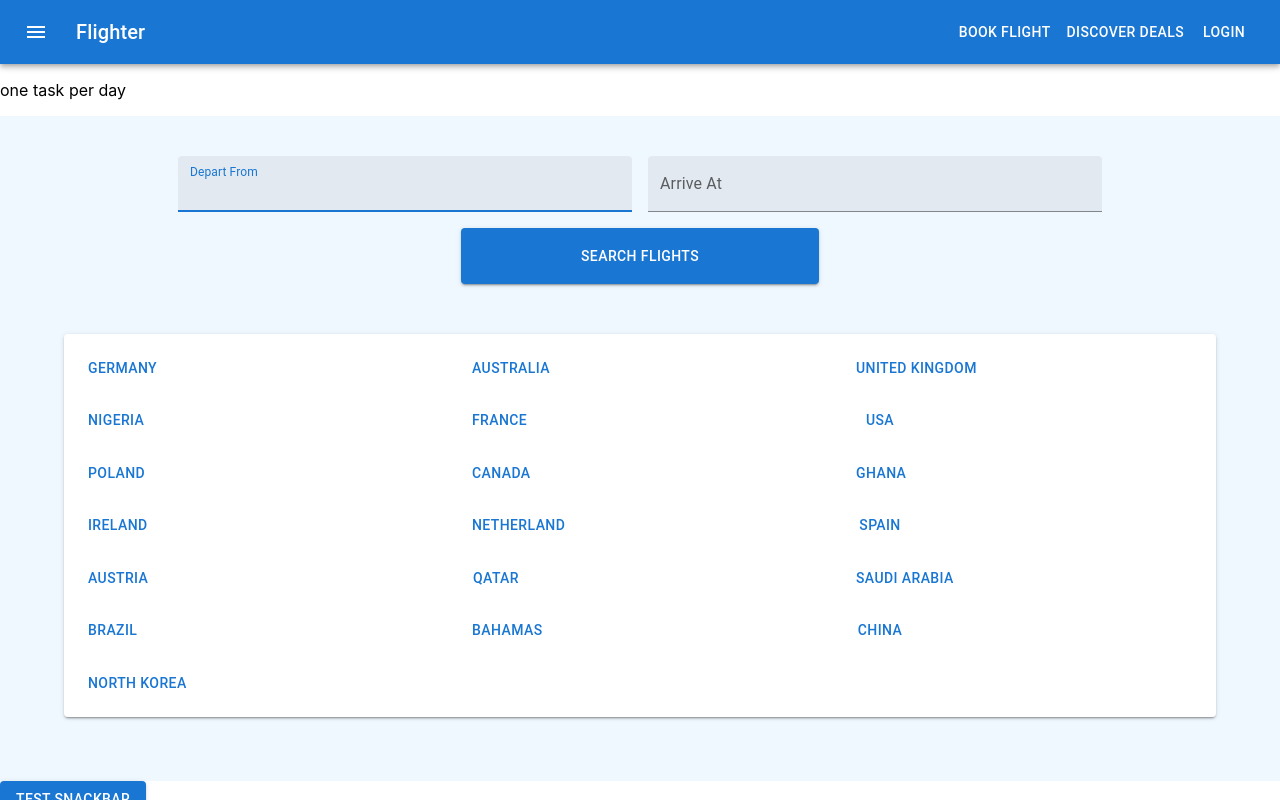
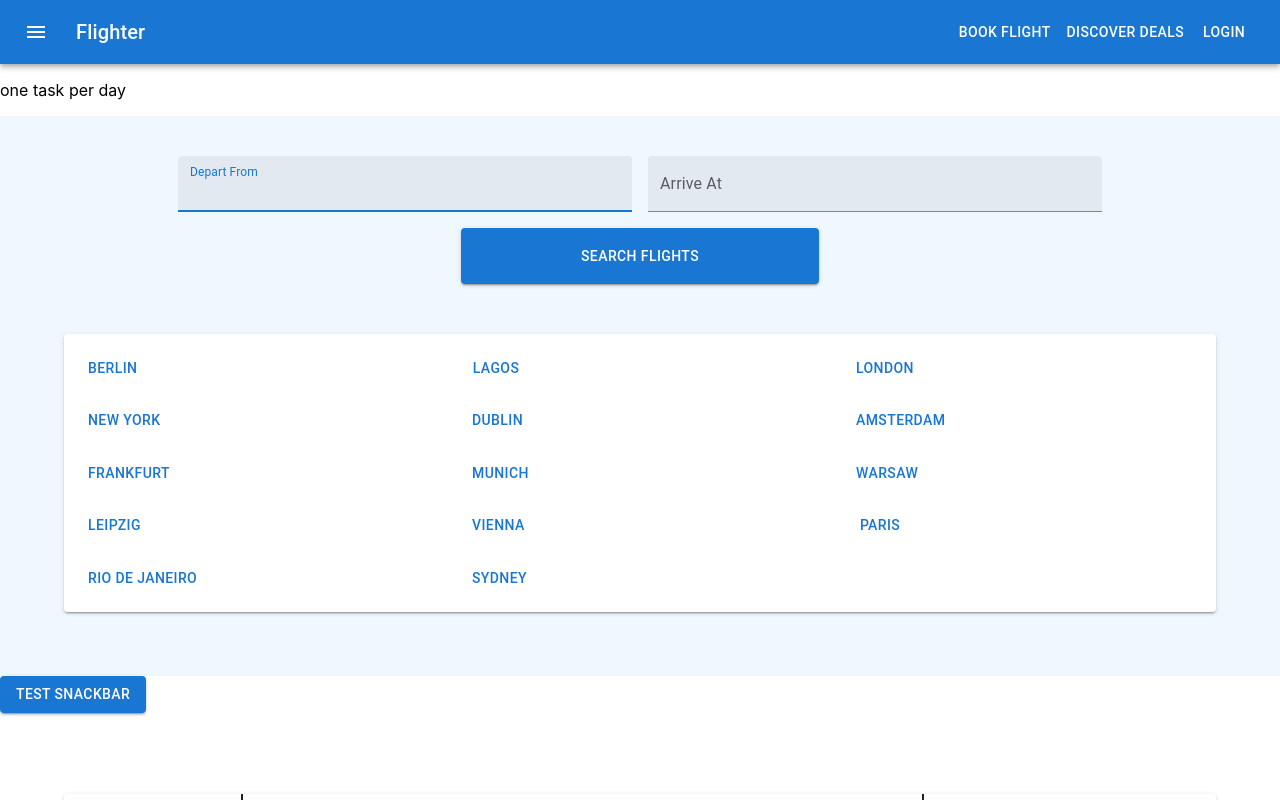
Before and after one commit to iprowriter/flight, a React (Create React App) app: page / in a window 1280 px wide. Both pictures are taken after a click on the element 404 px from the left and 184 px from the top of the page. Shown: the top 800 px of the page. Built offline with nearby package versions, Linux system fonts and the light colour scheme.

Commit message:
added  interfaces and singleCity selection function

```diff
--- /dev/null
+++ b/src/common/interfaces.tsx
@@ -0,0 +1,18 @@
+export interface iFlightData {
+    id: number,
+    name: string,
+    code: string,
+    destinationCity: string,
+    destinationCountry: string,
+    departureCity: string,
+    departureCountry: string,
+    price: {economy: number, premium: number, business: number},
+    imageUrl: string,
+    flightCode: number,
+    aircraft: string,
+    departureTime: string,
+    arrivalTime: string,
+    departure: string,
+    arrival: string,
+    travelTime?: number
+}
--- a/src/components/DestinationList.tsx
+++ b/src/components/DestinationList.tsx
@@ -5,6 +5,10 @@ import List from "@mui/material/List";
 import ListItem from "@mui/material/ListItem";
 import { styled } from "@mui/material/styles";
 import { Button, Container, Grid } from "@mui/material";
+import { flightData } from "../flightData";
+import { iFlightData } from "../common/interfaces";
+
+
 
 const StyledContainer = styled(Container)`
   margin-top: 10px;
@@ -12,27 +16,26 @@ const StyledContainer = styled(Container)`
 `;
 
 export default function DestinationList(props: any) {
-  let country = [
-    "Germany",
-    "Australia",
-    "United Kingdom",
-    "Nigeria",
-    "France",
-    "USA",
-    "Poland",
-    "Canada",
-    "Ghana",
-    "Ireland",
-    "Netherland",
-    "Spain",
-    "Austria",
-    "Qatar",
-    "Saudi Arabia",
-    "Brazil",
-    "Bahamas",
-    "China",
-    "North Korea",
-  ];
+
+
+  //this accepts data API as paramater, check for all destination cities ...
+  //..and return an array that contains unique cities.
+  // (no city should appear twice)
+  function destinationCity(data: iFlightData[]) {
+    let allCities = data.map((item: any) => {
+      return item.destinationCity;
+    });
+    let uniqueCities: string[] = [];
+    allCities.map((item: any) => {
+      if (!uniqueCities.includes(item)) {
+        return uniqueCities.push(item);
+      }
+    });
+    return uniqueCities;
+  }
+
+  console.log(destinationCity(flightData));
+
 
   const handleSelectedCountry = (e: any) => {
     const value = e.target.value;
@@ -45,7 +48,7 @@ export default function DestinationList(props: any) {
         <Box>
           <List>
             <Grid container direction="row">
-              {country.map((item, index) => (
+              {destinationCity(flightData).map((item, index) => (
                 <Grid item xs={6} md={4} lg={4} key={index}>
                   <ListItem>
                     <Button onClick={handleSelectedCountry} value={item}>
--- a/src/components/Display.tsx
+++ b/src/components/Display.tsx
@@ -9,10 +9,7 @@ import {
   ListItem,
   Typography,
 } from "@mui/material";
-import data from "../data.json";
 import { flightData } from "../flightData";
-
-
 
 const StyledContainer = styled(Container)`
   margin-top: 20px;
@@ -22,36 +19,11 @@ const StyledContainer = styled(Container)`
 export default function Display() {
   let selectedDestination = "Qatar";
 
-  const filteredArray = data
-    .filter((item) =>
-      item.country.some((item) => item.name === selectedDestination)
-    )
-    .map((item) => {
-      let n = Object.assign({}, item, {
-        query: item.country.filter(
-          (query) => query.name === selectedDestination
-        ),
-      });
-      return n;
-    });
-
-    const array = [10, 34, 94, 534, 343435, 554, 14343, 3, 1, 2, 3, 4]
-
-    function random(a: any){
-      return a[Math.floor(Math.random() * a.length)]
-    }
-
-
-
-
-  console.log("ke is:", filteredArray)
-  console.log(flightData, "ss")
 
 
   return (
     <StyledContainer>
-      {
-        flightData.map((item) => (
+      {flightData.map((item) => (
         <Paper elevation={2} sx={{ marginTop: "45px" }}>
           <Grid container spacing={2}>
             <Grid item xs={12} md={2} lg={2} borderRight={2} bgcolor="">
@@ -88,16 +60,16 @@ export default function Display() {
                   >
                     <Box>
                       <Grid>
-                      <Typography variant="h4">{item.departureTime} </Typography>
+                        <Typography variant="h4">
+                          {item.departureTime}{" "}
+                        </Typography>
                       </Grid>
                       <Grid>
                         <Typography>{item.code + item.flightCode} </Typography>
                       </Grid>
                       <Grid>
                         <Typography>
-                        <b>{
-                          item.departureCity
-                          }</b>
+                          <b>{item.departureCity}</b>
                         </Typography>
                       </Grid>
                     </Box>
@@ -154,8 +126,7 @@ export default function Display() {
             </Grid>
           </Grid>
         </Paper>
-        ))
-      }
+      ))}
     </StyledContainer>
   );
 }
--- a/src/components/SearchDestination.tsx
+++ b/src/components/SearchDestination.tsx
@@ -5,6 +5,7 @@ import Button from "@mui/material/Button";
 import { styled } from "@mui/material/styles";
 import DestinationList from "./DestinationList";
 import ArrivalList from "./ArrivalList";
+
 
 const StyledBox = styled(Box)`
   background-color: aliceblue;
@@ -18,6 +19,8 @@ export default function SearchDestination() {
   const [focusTwo, setFocusTwo] = React.useState(false);
   const [destination, setDestination] = React.useState("");
   const [arrival, setArrival] = React.useState("");
+
+
 
   //function gets the  value from a child component (DestinationList)
   const getDestinationCountry = (value: string) => {
```
Lines whose indentation alone changed are shown as unchanged.
